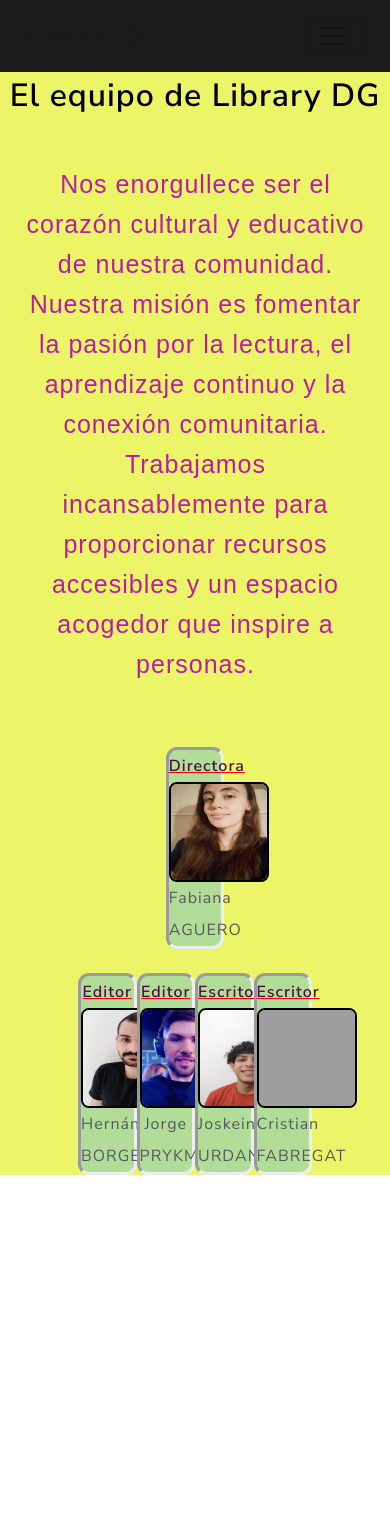
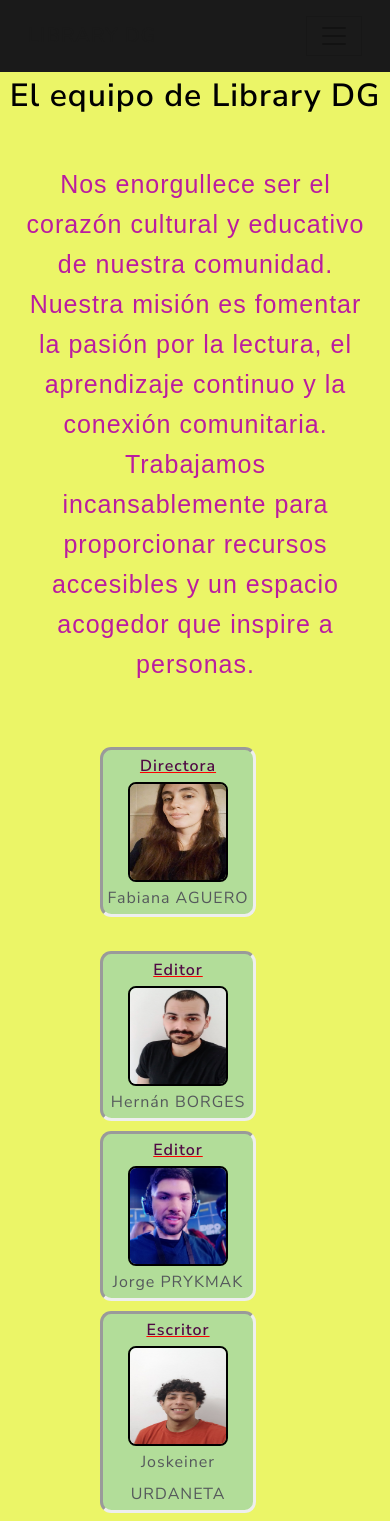
Before and after one commit to Fabianaaguero/TpFrontIFTS, an Angular app in the folder Biblioteca/: page /nosotros in a window 390 px wide. Shown: the top 1521 px of the page. Before the commit the page ends 1175 px from the top, so only its background shows below. Built offline with nearby package versions, Linux system fonts and the light colour scheme; grey boxes are pictures that could not be loaded; a web font is replaced by a local one.

Commit message:
Correccion del componente nosotros

```diff
--- a/Biblioteca/src/app/Components/nosotros/nosotros.component.html
+++ b/Biblioteca/src/app/Components/nosotros/nosotros.component.html
@@ -13,7 +13,7 @@
 <br />
 
 <div class="box">
-    <div class="elemento"><div class="cargo">Directora</div><img class="foto" src="assets/fotos/FabianaAGUERO.jpg"><br />Fabiana AGUERO</div>
+    <div class="elemento" ><div class="cargo">Directora</div><img class="foto" src="assets/fotos/FabianaAGUERO.jpg"><br />Fabiana AGUERO</div>
 </div>
 
 <br />
--- a/Biblioteca/src/app/Components/nosotros/nosotros.component.scss
+++ b/Biblioteca/src/app/Components/nosotros/nosotros.component.scss
@@ -5,6 +5,7 @@
   padding: 0;
   width: 100%;
   height: 100%;
+  padding-bottom: 10%;
 }
 
 .titulo {
@@ -56,3 +57,36 @@
   border: 2px solid #000;
   border-radius: 8px;
 }
+@media (max-width: 400px){
+  .foto{
+      width: px;}
+  .box{
+    display: block;
+  }
+  .elemento{
+    margin-left: 100PX;
+    margin-bottom: 10PX;
+    width: 40%;
+    line-height: 2rem;
+    text-align: center;
+    border-style: inset;
+    border-radius: 1cap;
+    background-color: rgb(178, 221, 153);
+    }
+  }
+
+  @media (max-width: 700px){
+    .foto{
+      width: px;
+    }
+  .elemento{
+    margin-left: 100PX;
+    margin-bottom: 10PX;
+    width: 40%;
+    line-height: 2rem;
+    text-align: center;
+    border-style: inset;
+    border-radius: 1cap;
+    background-color: rgb(178, 221, 153);
+    }
+  }
```
